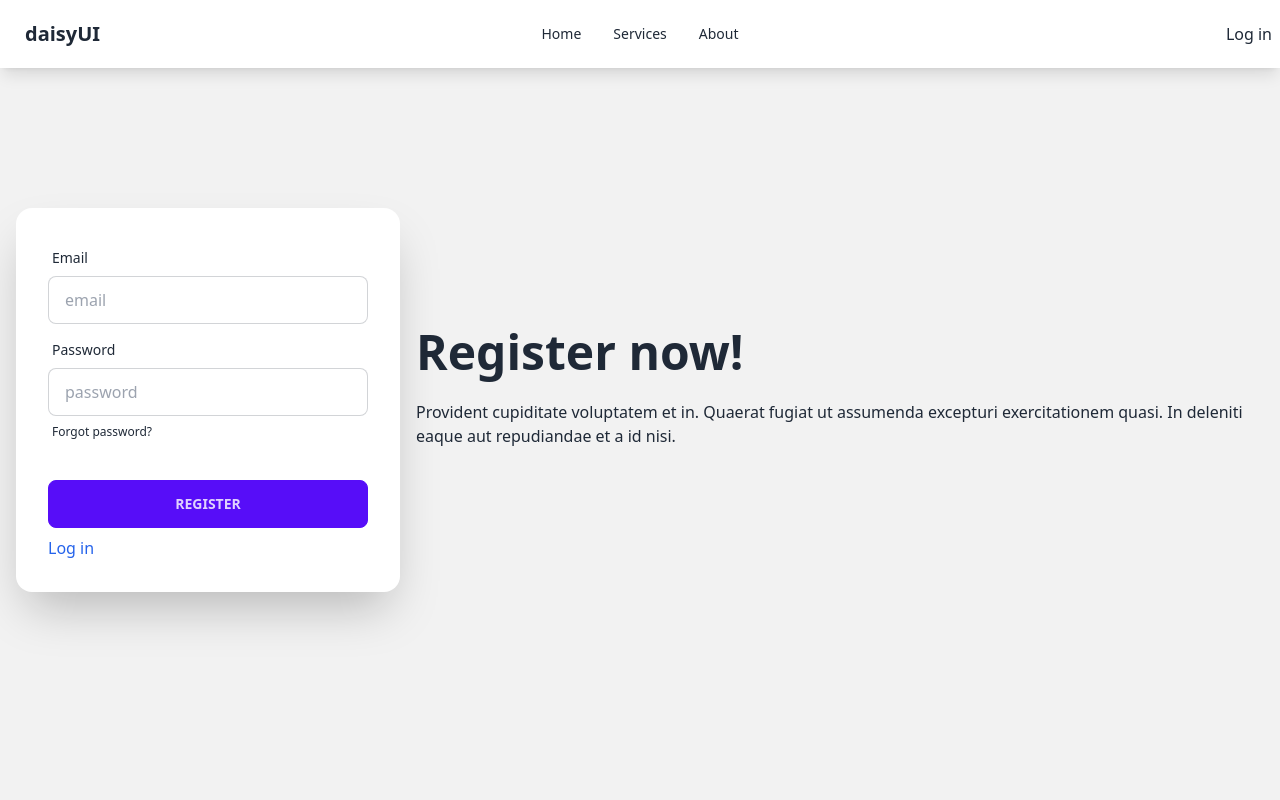
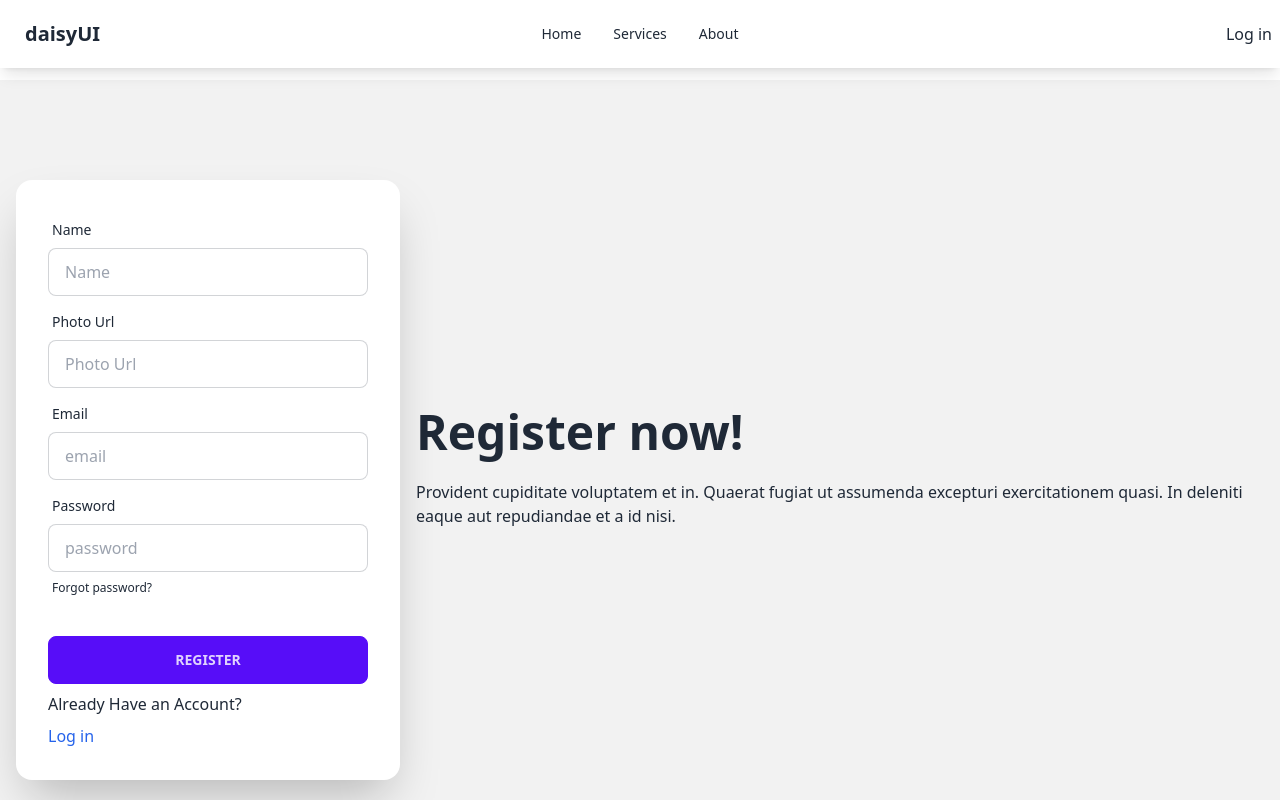
Before and after one commit to mdmonir-hossain/event-management, a React (Vite) app: page /register in a window 1280 px wide. Shown: the top 800 px of the page. Built offline with nearby package versions, Linux system fonts and the light colour scheme; no server answers.

Commit message:
log in,log out , register bug fixed

```diff
--- a/src/Components/Footer/Footer.jsx
+++ b/src/Components/Footer/Footer.jsx
@@ -1,6 +1,5 @@
 import React from 'react';
-import { scrollToTop } from 'react-scroll/modules/mixins/animate-scroll';
-import { Link } from 'react-scroll';
+
 
 const Footer = () => {
     return (
@@ -25,7 +24,7 @@ const Footer = () => {
             </p>
           </aside>
           <nav>
-            <Link onClick={scrollToTop}>To the top!</Link>
+
             <header className="footer-title">Social</header>
             <div className="grid grid-flow-col gap-4">
               <a>
--- a/src/Components/Header/Navbar/Navbar.jsx
+++ b/src/Components/Header/Navbar/Navbar.jsx
@@ -1,6 +1,19 @@
-import { Link,NavLink } from "react-router-dom";
+import { useContext } from "react";
+import { Link, NavLink } from "react-router-dom";
+import { AuthContext } from "../../../Firebase/Provider/AuthProvider";
 
 const Navbar = () => {
+  const { user, logOut } = useContext(AuthContext);
+  const handleLogOut = () => {
+    logOut()
+      .then((result) => {
+        console.log(result.use);
+      })
+      .catch((error) => {
+        console.log(error);
+      });
+  };
+  console.log(user);
   return (
     <div>
       <div className="navbar shadow-lg bg-base-100 fixed top-0  z-30">
@@ -30,10 +43,7 @@ const Navbar = () => {
                 <NavLink to="/">Home</NavLink>
               </li>
               <li>
-                <a
-                  href="#services">
-                  Services
-                </a>
+                <a href="#services">Services</a>
               </li>
               <li>
                 <NavLink to="/about">About</NavLink>
@@ -56,7 +66,15 @@ const Navbar = () => {
           </ul>
         </div>
         <div className="navbar-end">
-          <Link to="/login">Log in</Link>
+          {user?.name}
+          {user?.email}
+          {user ? (
+            <button onClick={handleLogOut} className="btn">
+              Log Out
+            </button>
+          ) : (
+            <Link to="/login">Log in</Link>
+          )}
         </div>
       </div>
     </div>
--- a/src/Components/Login/Login.jsx
+++ b/src/Components/Login/Login.jsx
@@ -1,11 +1,22 @@
+import { useContext } from "react";
 import { Link } from "react-router-dom";
+import { AuthContext } from "../../Firebase/Provider/AuthProvider";
 
 const Login = () => {
+
+  const { logIn } = useContext(AuthContext);
   const handleLogin = (e) => {
     e.preventDefault();
     const formValue = new FormData(e.currentTarget);
     const email = formValue.get("email");
-    console.log(email);
+    const password = formValue.get("password");
+    logIn(email, password)
+      .then(result => {
+      console.log(result.user);
+      })
+      .catch(error => {
+      console.log(error);
+    })
   }
   return (
     <div>
@@ -53,6 +64,7 @@ const Login = () => {
               <div className="form-control mt-6">
                 <button className="btn btn-primary">Login</button>
               </div>
+              <p>Don't have an account?</p>
               <Link to="/register" className="text-blue-600">
                 Register
               </Link>
--- a/src/Components/Register/Register.jsx
+++ b/src/Components/Register/Register.jsx
@@ -1,28 +1,64 @@
+import { useContext } from "react";
 import { Link } from "react-router-dom";
-
+import { AuthContext } from "../../Firebase/Provider/AuthProvider";
 
 const Register = () => {
+  const { register } = useContext(AuthContext);
 
   const handleRegister = (e) => {
     e.preventDefault();
     const formValue = new FormData(e.currentTarget);
+    const name = formValue.get("name");
+    const image = formValue.get("image");
     const email = formValue.get("email");
-    console.log(email);
+    const password = formValue.get("password");
+    register(email, password)
+      .then((result) => {
+        console.log(result.user);
+      })
+      .catch((error) => {
+        console.log(error);
+      });
   };
+
   return (
     <div>
-        <div className="hero min-h-screen bg-base-200">
+      <div className="hero min-h-screen bg-base-200 mt-20">
         <div className="hero-content flex-col lg:flex-row-reverse">
           <div className="text-center lg:text-left">
             <h1 className="text-5xl font-bold">Register now!</h1>
             <p className="py-6">
-                Provident cupiditate voluptatem et in. Quaerat fugiat ut
-                assumenda excepturi exercitationem quasi. In deleniti eaque aut
-                repudiandae et a id nisi.
+              Provident cupiditate voluptatem et in. Quaerat fugiat ut assumenda
+              excepturi exercitationem quasi. In deleniti eaque aut repudiandae
+              et a id nisi.
             </p>
           </div>
           <div className="card flex-shrink-0 w-full max-w-sm shadow-2xl bg-base-100">
             <form onSubmit={handleRegister} className="card-body">
+              <div className="form-control">
+                <label className="label">
+                  <span className="label-text">Name</span>
+                </label>
+                <input
+                  type="text"
+                  placeholder="Name"
+                  name="name"
+                  className="input input-bordered"
+                  required
+                />
+              </div>
+              <div className="form-control">
+                <label className="label">
+                  <span className="label-text">Photo Url</span>
+                </label>
+                <input
+                  type="text"
+                  placeholder="Photo Url"
+                  name="image"
+                  className="input input-bordered"
+                  required
+                />
+              </div>
               <div className="form-control">
                 <label className="label">
                   <span className="label-text">Email</span>
@@ -30,6 +66,7 @@ const Register = () => {
                 <input
                   type="email"
                   placeholder="email"
+                  name="email"
                   className="input input-bordered"
                   required
                 />
@@ -41,6 +78,7 @@ const Register = () => {
                 <input
                   type="password"
                   placeholder="password"
+                  name="password"
                   className="input input-bordered"
                   required
                 />
@@ -53,7 +91,7 @@ const Register = () => {
               <div className="form-control mt-6">
                 <button className="btn btn-primary">Register</button>
               </div>
-
+              <p>Already Have an Account?</p>
               <Link to="/login" className="text-blue-600">
                 Log in
               </Link>
--- a/src/Firebase/Provider/AuthProvider.jsx
+++ b/src/Firebase/Provider/AuthProvider.jsx
@@ -1,17 +1,51 @@
-import { createContext } from "react";
+import { createContext, useEffect, useState } from "react";
+import {
+  createUserWithEmailAndPassword,
+  getAuth,
+  onAuthStateChanged,
+  signInWithEmailAndPassword,
+  signOut,
+} from "firebase/auth";
+import app from "../firebase.config";
 
 export const AuthContext = createContext(null);
 
+const auth = getAuth(app);
+
 const AuthProvider = ({ children }) => {
+  const [user, setUser] = useState(null);
 
-    const authInformation = {
-        name: 'ok'
-    }
-    return (
-        <AuthContext.Provider value={authInformation}>
-            { children }
-        </AuthContext.Provider>
-    );
+  const register = (email, password) => {
+    return createUserWithEmailAndPassword(auth, email, password);
+    };
+
+  const logIn = (email, password) => {
+    return signInWithEmailAndPassword(auth, email, password);
+  };
+
+  const logOut = () => {
+    return signOut(auth);
+  };
+  useEffect(() => {
+    const unSubcribe = onAuthStateChanged(auth, (currentUser) => {
+      setUser(currentUser);
+    });
+    return () => {
+      unSubcribe();
+    };
+  }, []);
+
+  const authInformation = {
+    user,
+    register,
+    logIn,
+    logOut,
+  };
+  return (
+    <AuthContext.Provider value={authInformation}>
+      {children}
+    </AuthContext.Provider>
+  );
 };
 
 export default AuthProvider;
--- a/src/Firebase/firebase.config.js
+++ b/src/Firebase/firebase.config.js
@@ -15,3 +15,4 @@ const firebaseConfig = {
 
 // Initialize Firebase
 const app = initializeApp(firebaseConfig);
+export default app;
```
Lines whose indentation alone changed are shown as unchanged.
